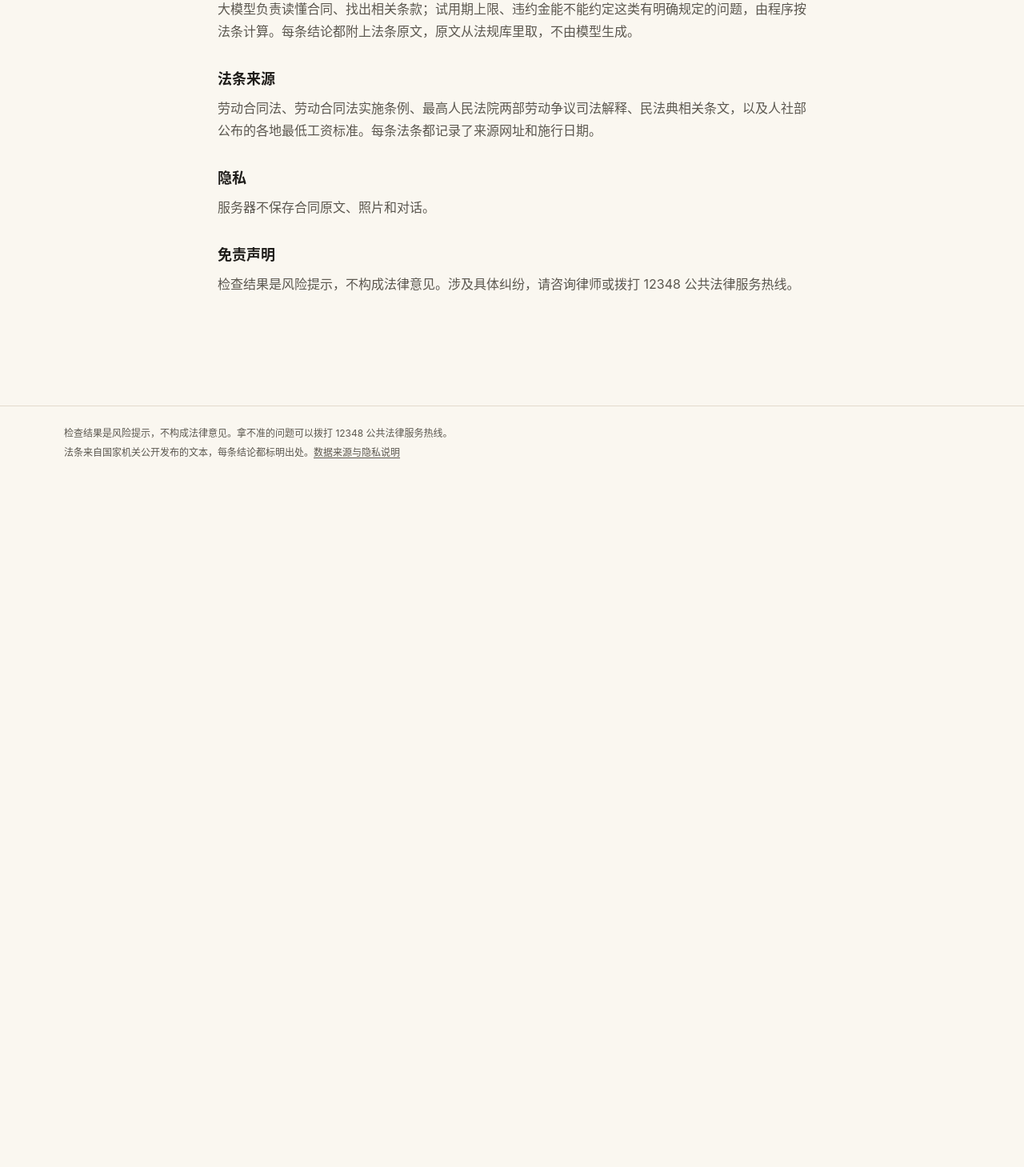
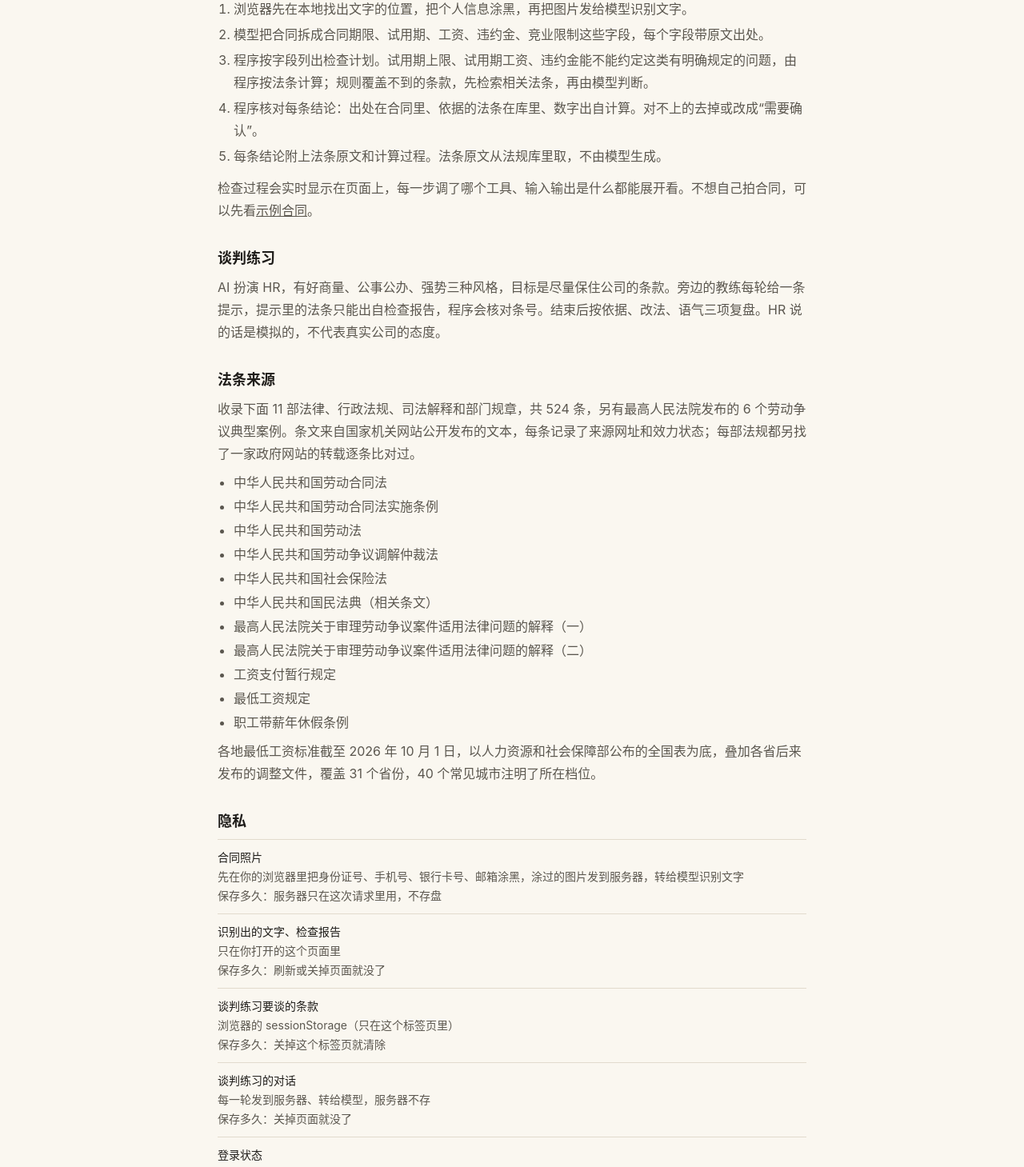
Before and after one commit to xr662/presign, a Next.js app: page /about in a window 1280 px wide. Shown: the part 200-1659 px from the top of the page at 80% size. Before the commit the page ends 800 px from the top, so only its background shows below. Built offline with nearby package versions, Linux system fonts and the light colour scheme.

Commit message:
说明页定稿：检查原理、谈判练习、法条来源、逐项隐私说明（每项对到代码位置）、免责声明

```diff
--- a/src/app/about/page.tsx
+++ b/src/app/about/page.tsx
@@ -1,9 +1,49 @@
 import type { Metadata } from "next";
+import Link from "next/link";
 import { SiteFooter, SiteHeader } from "@/components/site-shell";
 
 export const metadata: Metadata = { title: "说明" };
 
-// 说明页骨架。隐私说明的每一项要能对到代码里的存储位置，T19 定稿时逐项核对后再写全。
+// 说明页（项目方案第 2 节）：原理、数据来源、隐私、免责声明。
+// 隐私表每一行都对得上代码里的位置（11-16 逐项核对）：
+//   照片和文字只在请求内存里 → src/app/api/ocr、review、practice 的路由都不写文件、不打印内容
+//   练习场景 → src/features/practice/scenario.ts 的 sessionStorage
+//   登录 Cookie 7 天 → src/lib/auth/session.ts 的 SESSION_DAYS
+//   用量库 30 天 → src/lib/ai/usage.ts 启动时删除 30 天前的记录
+//   日志 → deploy/Caddyfile 只记错误；服务器 journald 上限 200MB、保留 14 天
+
+const LAWS = [
+  "中华人民共和国劳动合同法",
+  "中华人民共和国劳动合同法实施条例",
+  "中华人民共和国劳动法",
+  "中华人民共和国劳动争议调解仲裁法",
+  "中华人民共和国社会保险法",
+  "中华人民共和国民法典（相关条文）",
+  "最高人民法院关于审理劳动争议案件适用法律问题的解释（一）",
+  "最高人民法院关于审理劳动争议案件适用法律问题的解释（二）",
+  "工资支付暂行规定",
+  "最低工资规定",
+  "职工带薪年休假条例",
+];
+
+const PRIVACY: [string, string, string][] = [
+  [
+    "合同照片",
+    "先在你的浏览器里把身份证号、手机号、银行卡号、邮箱涂黑，涂过的图片发到服务器，转给模型识别文字",
+    "服务器只在这次请求里用，不存盘",
+  ],
+  ["识别出的文字、检查报告", "只在你打开的这个页面里", "刷新或关掉页面就没了"],
+  ["谈判练习要谈的条款", "浏览器的 sessionStorage（只在这个标签页里）", "关掉这个标签页就清除"],
+  ["谈判练习的对话", "每一轮发到服务器、转给模型，服务器不存", "关掉页面就没了"],
+  ["登录状态", "浏览器 Cookie，只有账号名和到期时间，页面脚本读不到", "7 天后失效"],
+  [
+    "用量记录",
+    "服务器上的用量库：每次调用模型的时间、用途、token 数、耗时、是否成功，每次检查的时间和账号。没有合同内容",
+    "30 天后自动删除",
+  ],
+  ["服务器日志", "只记出错的情况，不记每次请求的内容", "最多 200MB，保留 14 天"],
+];
+
 export default function AboutPage() {
   return (
     <>
@@ -12,22 +52,71 @@ export default function AboutPage() {
         <h1 className="text-2xl font-semibold">说明</h1>
 
         <h2 className="mt-8 text-lg font-semibold">怎么检查</h2>
+        <ol className="mt-2 list-decimal space-y-1 pl-5 text-ink-2">
+          <li>浏览器先在本地找出文字的位置，把个人信息涂黑，再把图片发给模型识别文字。</li>
+          <li>
+            模型把合同拆成合同期限、试用期、工资、违约金、竞业限制这些字段，每个字段带原文出处。
+          </li>
+          <li>
+            程序按字段列出检查计划。试用期上限、试用期工资、违约金能不能约定这类有明确规定的问题，由程序按法条计算；规则覆盖不到的条款，先检索相关法条，再由模型判断。
+          </li>
+          <li>
+            程序核对每条结论：出处在合同里、依据的法条在库里、数字出自计算。对不上的去掉或改成“需要确认”。
+          </li>
+          <li>每条结论附上法条原文和计算过程。法条原文从法规库里取，不由模型生成。</li>
+        </ol>
+        <p className="mt-3 text-ink-2">
+          检查过程会实时显示在页面上，每一步调了哪个工具、输入输出是什么都能展开看。不想自己拍合同，可以先看
+          <Link href="/samples" className="underline">
+            示例合同
+          </Link>
+          。
+        </p>
+
+        <h2 className="mt-8 text-lg font-semibold">谈判练习</h2>
         <p className="mt-2 text-ink-2">
-          大模型负责读懂合同、找出相关条款；试用期上限、违约金能不能约定这类有明确规定的问题，由程序按法条计算。每条结论都附上法条原文，原文从法规库里取，不由模型生成。
+          AI 扮演
+          HR，有好商量、公事公办、强势三种风格，目标是尽量保住公司的条款。旁边的教练每轮给一条提示，提示里的法条只能出自检查报告，程序会核对条号。结束后按依据、改法、语气三项复盘。HR
+          说的话是模拟的，不代表真实公司的态度。
         </p>
 
         <h2 className="mt-8 text-lg font-semibold">法条来源</h2>
         <p className="mt-2 text-ink-2">
-          劳动合同法、劳动合同法实施条例、最高人民法院两部劳动争议司法解释、民法典相关条文，以及人社部公布的各地最低工资标准。每条法条都记录了来源网址和施行日期。
+          收录下面 11 部法律、行政法规、司法解释和部门规章，共 524 条，另有最高人民法院发布的 6
+          个劳动争议典型案例。条文来自国家机关网站公开发布的文本，每条记录了来源网址和效力状态；每部法规都另找了一家政府网站的转载逐条比对过。
+        </p>
+        <ul className="mt-2 list-disc space-y-0.5 pl-5 text-ink-2">
+          {LAWS.map((l) => (
+            <li key={l}>{l}</li>
+          ))}
+        </ul>
+        <p className="mt-2 text-ink-2">
+          各地最低工资标准截至 2026 年 10 月 1
+          日，以人力资源和社会保障部公布的全国表为底，叠加各省后来发布的调整文件，覆盖 31 个省份，40
+          个常见城市注明了所在档位。
         </p>
 
         <h2 className="mt-8 text-lg font-semibold">隐私</h2>
-        <p className="mt-2 text-ink-2">服务器不保存合同原文、照片和对话。</p>
+        {/* 不用表格：手机上三列放不下，第三列要横向滑动才看得到 */}
+        <dl className="mt-2 divide-y divide-line border-y border-line text-sm">
+          {PRIVACY.map(([what, where, howLong]) => (
+            <div key={what} className="py-3">
+              <dt className="font-medium">{what}</dt>
+              <dd className="mt-1 text-ink-2">{where}</dd>
+              <dd className="mt-1 text-ink-2">保存多久：{howLong}</dd>
+            </div>
+          ))}
+        </dl>
+        <p className="mt-3 text-ink-2">
+          识别、检查和谈判练习会把涂黑后的图片、合同文字和对话发给模型服务商处理：DeepSeek-v4-flash
+          模型，经微信 API 平台调用。法条检索用的向量模型 bge-small-zh-v1.5
+          在我们自己的服务器上运行，不发给别人。
+        </p>
 
         <h2 className="mt-8 text-lg font-semibold">免责声明</h2>
         <p className="mt-2 text-ink-2">
-          检查结果是风险提示，不构成法律意见。涉及具体纠纷，请咨询律师或拨打 12348
-          公共法律服务热线。
+          检查结果是风险提示，不构成法律意见。合同条款是否有效，最终以劳动争议仲裁机构和法院的认定为准。涉及具体纠纷，请咨询律师或拨打
+          12348 公共法律服务热线。
         </p>
       </main>
       <SiteFooter />
```
